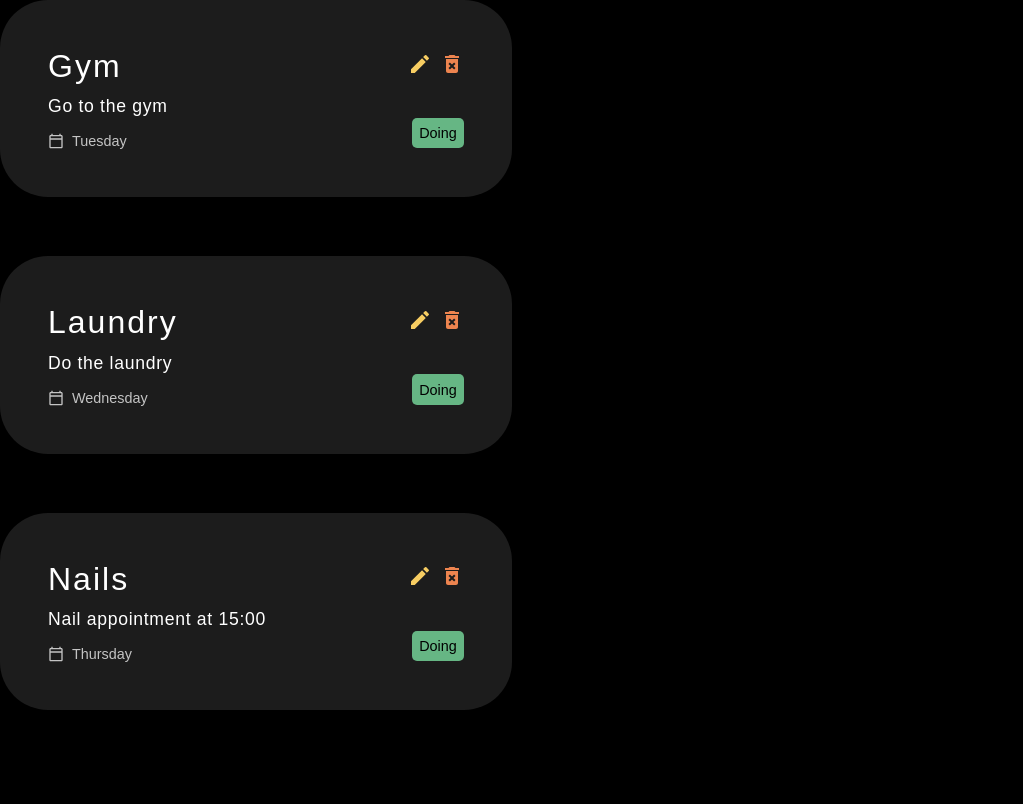
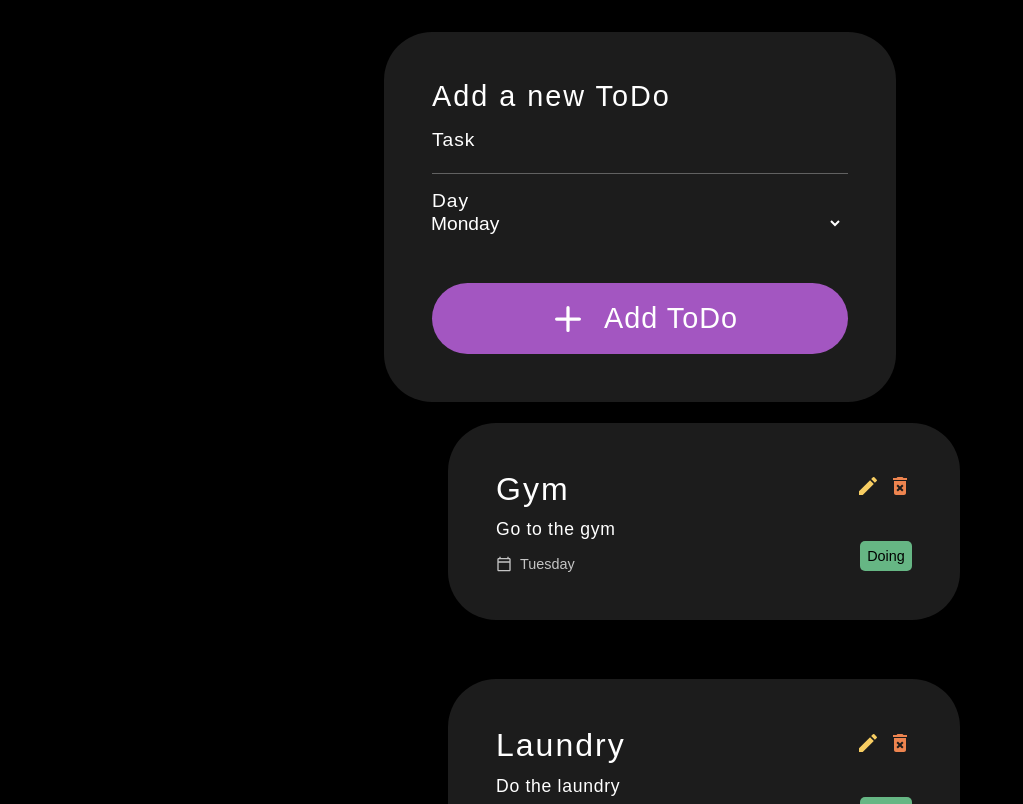
Before and after one commit to elinfelicia/todo-app, a React (Create React App) app: page / in a window 1280 px wide. Shown: the top 804 px of the page, without its empty margins (0-1023 px from the left). Built offline with nearby package versions, Linux system fonts and the light colour scheme.

Commit message:
Button and Form

```diff
--- a/src/App.js
+++ b/src/App.js
@@ -4,9 +4,9 @@
 
 function App() {
   return (
-    <div className="App">
+    <>
       <Home />
-    </div>
+    </>
   );
 }
 
--- a/src/components/Button.js
+++ b/src/components/Button.js
@@ -1,10 +1,24 @@
 import PropTypes from "prop-types";
 import { BsPlus } from "react-icons/bs";
 
-const Button = () =>{
+const Button = ({children, type, isDisabled}) =>{
     return (
-        <button>Button</button>
+        <button type={type} disabled={isDisabled} className="btn">
+            <BsPlus fontSize="52px" />
+            {children}
+        </button>
     )
 };
 
+Button.defaultProps = {
+    type: "button",
+    isDisabled: false,
+}
+
+Button.propTypes = {
+    children: PropTypes.node.isRequired,
+    type: PropTypes.string,
+    isDisabled: PropTypes.bool,
+}
+
 export default Button;
--- a/src/components/Form.js
+++ b/src/components/Form.js
@@ -0,0 +1,38 @@
+import { useState } from "react";
+import Button from "./Button";
+import Card from "./Card";
+
+const Form = () => {
+    return (
+        <Card>
+            <form>
+                <div className="form-container">
+                    <h1>Add a new ToDo</h1>
+                    <label>
+                        <p>Task</p>
+                        <input type="text" />
+                    </label>
+
+                    <label>
+                        <p>Day</p>
+                        <select>
+                            <option value="" disabled={true}>Select day</option>
+                            <option value="Monday">Monday</option>
+                            <option value="Tuesday">Tuesday</option>
+                            <option value="Wednesday">Wednesday</option>
+                            <option value="Thursday">Thursday</option>
+                            <option value="Friday">Friday</option>
+                            <option value="Saturday">Saturday</option>
+                            <option value="Sunday">Sunday</option>'
+                        </select>
+                    </label>
+                    <Button type="submit">
+                        <p>Add ToDo</p>
+                    </Button>
+                </div>
+            </form>
+        </Card>
+    );
+};
+
+export default Form;
--- a/src/components/Home.js
+++ b/src/components/Home.js
@@ -1,12 +1,14 @@
 import { useState } from "react";
 import List from "./List";
 import Button from "./Button";
+import Form from "./Form";
 import todoData from "../data/Todo";
 
 const Home =() => {
     const [todo, setTodo] = useState(todoData);
     return (
-        <div>
+        <div className="container">
+            <Form />
             <List todo={todo} />
         </div>
     )
```
